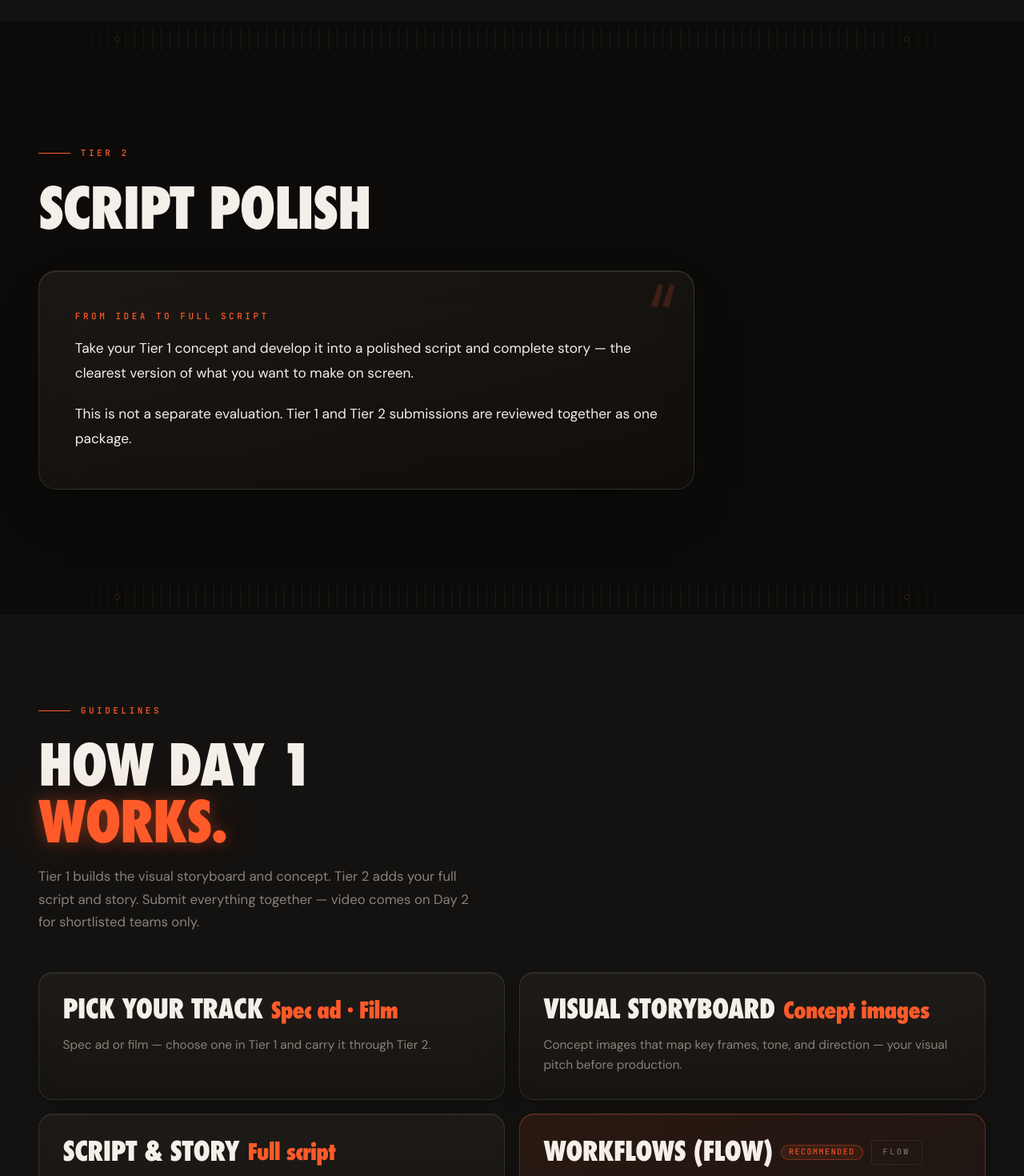
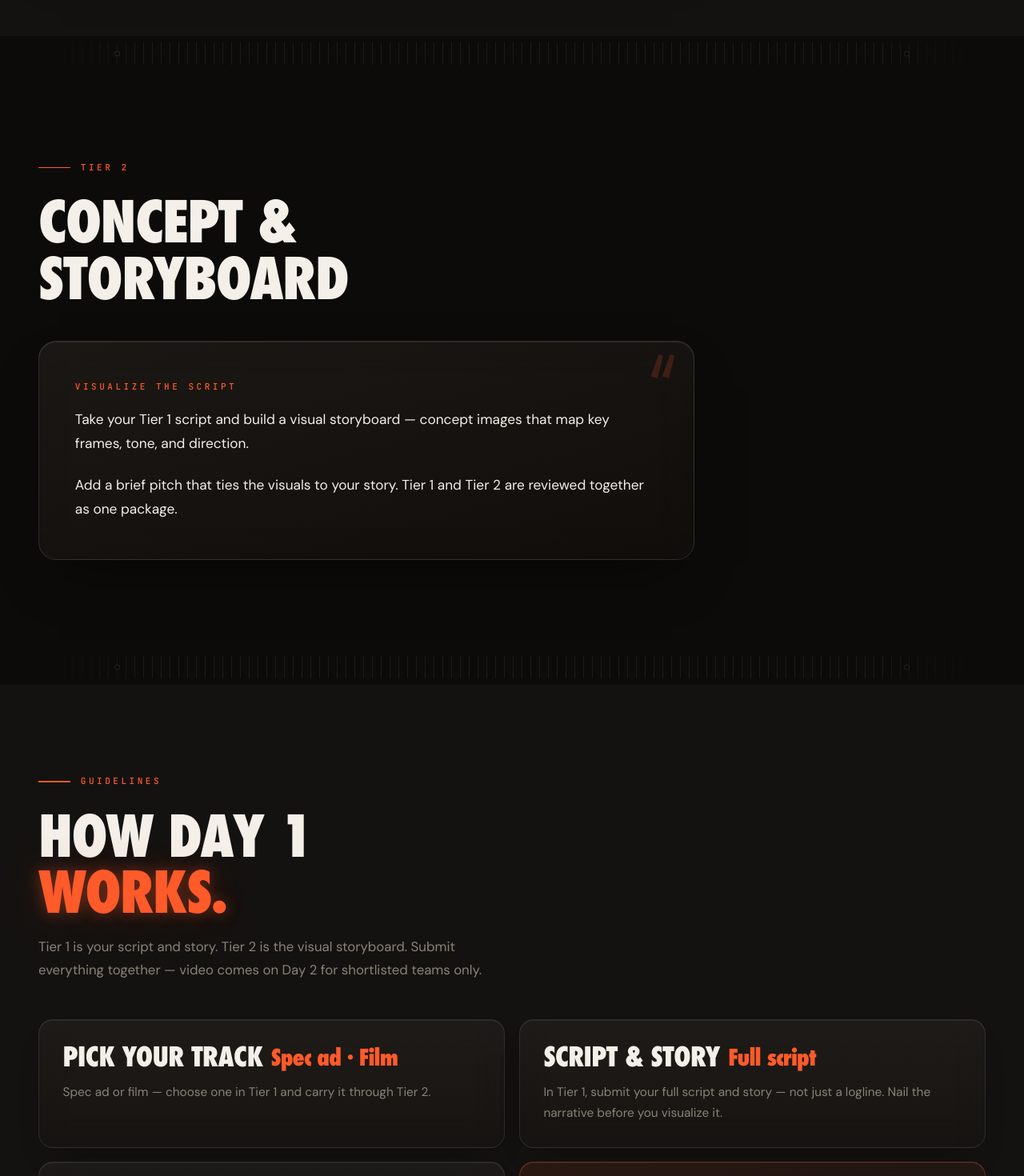
Before and after one commit to Harris-giki/AI-Playground, a Next.js app: page /tier-1-2 in a window 1280 px wide. Shown: the part 1330-2800 px from the top of the page at 80% size. Built offline with nearby package versions, Linux system fonts and the light colour scheme.

Commit message:
Corrected format

```diff
--- a/src/app/page.tsx
+++ b/src/app/page.tsx
@@ -50,15 +50,15 @@ const segments = [
 const stages = [
   {
     num: "S-01",
-    title: "Concept & Storyboard",
-    desc: "Choose a spec ad or a film — pitch with concept images, a storyboard, and brief text. Not evaluated alone; everyone continues to Tier 2.",
-    pills: ["Spec ad · Film", "Solo", "No cut", "Day 1"],
+    title: "Script Polish",
+    desc: "Choose a spec ad or a film — write your full script and story first. Not evaluated alone; everyone continues to Tier 2.",
+    pills: ["Spec ad · Film", "Solo", "Full script", "Day 1"],
   },
   {
     num: "S-02",
-    title: "Script Polish",
-    desc: "Everyone refines their Tier 1 concept into a polished script. Tier 1 and Tier 2 reviewed together — shortlist announced Day 1 evening.",
-    pills: ["Teams of 3–5", "Combined review", "Shortlist Day 1", "Script"],
+    title: "Concept & Storyboard",
+    desc: "Build the visual storyboard and concept from your script. Tier 1 and Tier 2 reviewed together — shortlist announced Day 1 evening.",
+    pills: ["Teams of 3–5", "Storyboard", "Combined review", "Shortlist Day 1"],
   },
   {
     num: "S-03",
--- a/src/app/tier-1-2/page.tsx
+++ b/src/app/tier-1-2/page.tsx
@@ -9,7 +9,7 @@ import { filmStudioUrl, workflowsUrl } from "@/lib/site";
 export const metadata: Metadata = {
   title: "Tier 1 & 2 · AI Playground · ImagineArt",
   description:
-    "Tier 1 and Tier 2 of AI Playground: visual storyboard, concept pitch, and polished script. Reviewed together on Day 1.",
+    "Tier 1 and Tier 2 of AI Playground: full script first, then visual storyboard. Reviewed together on Day 1.",
 };
 
 export default function TiersChallengePage() {
@@ -142,9 +142,9 @@ export default function TiersChallengePage() {
               <em>works.</em>
             </h2>
             <p className="prose-body mb-12 max-w-[560px]">
-              Tier 1 builds the visual storyboard and concept. Tier 2 adds your
-              full script and story. Submit everything together — video comes on
-              Day 2 for shortlisted teams only.
+              Tier 1 is your script and story. Tier 2 is the visual storyboard.
+              Submit everything together — video comes on Day 2 for shortlisted
+              teams only.
             </p>
           </ScrollReveal>
 
@@ -217,7 +217,7 @@ export default function TiersChallengePage() {
               <em>Everything included.</em>
             </h2>
             <p className="prose-body mb-10 max-w-[560px]">
-              Visual storyboard, full script, and story — scan the QR code or open
+              Full script, visual storyboard, and story — scan the QR code or open
               the form below. Need the full schedule?{" "}
               <Link href="/details" className="text-accent font-medium">
                 See The Event
--- a/src/lib/event-details.ts
+++ b/src/lib/event-details.ts
@@ -17,7 +17,7 @@ export type TierChallenge = {
 
 /** Brief overview of how the three tiers connect — used on /details. */
 export const tierProcessIntro =
-  "Three steps, one film. Tier 1 is exploration — pitch a spec ad or film with images and words. Tier 2 sharpens that into a script. Both are reviewed together on Day 1, shortlisted participants are announced that evening, and Tier 3 is where you generate video and make it for real.";
+  "Three steps, one film. Tier 1 is your script — write the story for a spec ad or film. Tier 2 is your visual storyboard. Both are reviewed together on Day 1, shortlisted participants are announced that evening, and Tier 3 is where you generate video and make it for real.";
 
 /** How participants advance between tiers. */
 export const tierEvaluationNote =
@@ -38,7 +38,7 @@ export const dayOneSchedule: ScheduleItem[] = [
   },
   {
     time: "11:00 AM",
-    desc: "Bingo, coffee, and networking. Tier 1 credits assigned — concept challenge goes live.",
+    desc: "Bingo, coffee, and networking. Tier 1 credits assigned — script challenge goes live.",
     tag: "Tier 1",
   },
   {
@@ -48,7 +48,7 @@ export const dayOneSchedule: ScheduleItem[] = [
   },
   {
     time: "12:00 PM",
-    desc: "Tier 1 begins — four hours to build your concept pitch.",
+    desc: "Tier 1 begins — write your full script and story.",
     tag: "Tier 1",
   },
   {
@@ -58,7 +58,7 @@ export const dayOneSchedule: ScheduleItem[] = [
   },
   {
     time: "4:00 PM",
-    desc: "Tier 1 concept submissions due. Lunch break @ INNO.",
+    desc: "Tier 1 script checkpoint. Lunch break @ INNO.",
     tag: "Tier 1",
   },
   {
@@ -68,12 +68,12 @@ export const dayOneSchedule: ScheduleItem[] = [
   },
   {
     time: "5:30 PM",
-    desc: "Tier 2 begins — refine your concept into a polished script.",
+    desc: "Tier 2 begins — build your visual storyboard and concept.",
     tag: "Tier 2",
   },
   {
     time: "7:30 PM",
-    desc: "Tier 2 script submissions due.",
+    desc: "Tier 2 submissions due — script and storyboard reviewed together.",
     tag: "Tier 2",
   },
   {
@@ -137,18 +137,18 @@ export const tierChallenges: TierChallenge[] = [
     id: "01",
     day: "Day 01",
     format: "Solo · Not evaluated alone",
-    name: "Concept & Storyboard",
+    name: "Script Polish",
     descLead: "Choose your track:",
     tracks: ["Spec ad", "Film"],
-    desc: "Pitch it with concept images plus a short write-up. Not evaluated on its own; this feeds directly into Tier 2.",
+    desc: "Write your full script and story first. Not evaluated on its own; this feeds directly into Tier 2.",
     hover: "TIER 01",
   },
   {
     id: "02",
     day: "Day 01",
     format: "Teams of 3–5",
-    name: "Script Polish",
-    desc: "Refine your Tier 1 concept into a polished script. Tier 1 and Tier 2 are reviewed together on Day 1 — shortlisted participants announced that evening.",
+    name: "Concept & Storyboard",
+    desc: "Build your visual storyboard and concept from your Tier 1 script. Tier 1 and Tier 2 are reviewed together on Day 1 — shortlisted participants announced that evening.",
     hover: "TIER 02",
   },
   {
@@ -156,7 +156,7 @@ export const tierChallenges: TierChallenge[] = [
     day: "Day 02",
     format: "Shortlisted only",
     name: "Make the Film",
-    desc: "Shortlisted participants only. Turn your concept and script into a finished film — generate video, assemble, and present.",
+    desc: "Shortlisted participants only. Turn your script and storyboard into a finished film — generate video, assemble, and present.",
     hover: "TIER 03",
   },
 ];
--- a/src/lib/tiers-challenge.ts
+++ b/src/lib/tiers-challenge.ts
@@ -20,26 +20,26 @@ export type TiersGuideline = {
 
 export const tiersChallenge = {
   heroEyebrow: "Tier 1 & 2",
-  title: "Concept to Script",
+  title: "Script to Storyboard",
   subtitle:
-    "Day 1 in two acts — build your visual storyboard and concept in Tier 1, then refine it into a full script and story in Tier 2. Both are reviewed together; shortlisted participants are announced that evening.",
+    "Day 1 in two acts — write your full script and story in Tier 1, then build the visual storyboard and concept in Tier 2. Both are reviewed together; shortlisted participants are announced that evening.",
   tier1: {
     label: "Tier 1",
-    title: "Concept & Storyboard",
+    title: "Script Polish",
     heading: "Spec ad or film — your call",
     paragraphs: [
       "Pick one track: a spec ad for a brand or product you invent (or reimagine), or a film concept — any genre, mood, or story that excites you.",
-      "Use concept images to build a visual storyboard and write a short pitch that explains what it is, who it's for, and why it works.",
+      "Write your full script and story first — the clearest version of what you want to make on screen. Not evaluated on its own; this feeds directly into Tier 2.",
     ],
     tracks: ["Spec ad", "Film"],
   },
   tier2: {
     label: "Tier 2",
-    title: "Script Polish",
-    heading: "From idea to full script",
+    title: "Concept & Storyboard",
+    heading: "Visualize the script",
     paragraphs: [
-      "Take your Tier 1 concept and develop it into a polished script and complete story — the clearest version of what you want to make on screen.",
-      "This is not a separate evaluation. Tier 1 and Tier 2 submissions are reviewed together as one package.",
+      "Take your Tier 1 script and build a visual storyboard — concept images that map key frames, tone, and direction.",
+      "Add a brief pitch that ties the visuals to your story. Tier 1 and Tier 2 are reviewed together as one package.",
     ],
   },
   guidelines: [
@@ -50,32 +50,32 @@ export const tiersChallenge = {
       highlight: "Spec ad · Film",
     },
     {
+      id: "script",
+      title: "Script & story",
+      desc: "In Tier 1, submit your full script and story — not just a logline. Nail the narrative before you visualize it.",
+      highlight: "Full script",
+    },
+    {
       id: "storyboard",
       title: "Visual storyboard",
-      desc: "Concept images that map key frames, tone, and direction — your visual pitch before production.",
+      desc: "In Tier 2, use concept images to map key frames and visual direction based on your script.",
       highlight: "Concept images",
-    },
-    {
-      id: "script",
-      title: "Script & story",
-      desc: "In Tier 2, submit your full script and story — not just a logline. Show us the narrative you intend to film.",
-      highlight: "Full script",
     },
     {
       id: "workflows",
       title: "Workflows (Flow)",
-      desc: "We recommend using ImagineArt Flow for concept art and storyboard frames. You can also use other ImagineArt features — like Film Studio — if that fits your process better.",
+      desc: "We recommend using ImagineArt Flow for storyboard frames and concept art in Tier 2. You can also use other ImagineArt features — like Film Studio — if that fits your process better.",
       tag: "Flow",
       recommended: true,
     },
   ] satisfies TiersGuideline[],
   submission: {
-    title: "Submit your concept & script",
+    title: "Submit your script & storyboard",
     intro:
       "One submission at the end of Day 1 — include everything below. Tier 1 and Tier 2 are reviewed together.",
     deliverables: [
+      "Your full script and story",
       "Visual storyboard with concept images",
-      "Your full script and story",
       "Brief concept pitch text",
     ],
     portalLabel: "Tier 1 & 2 portal",
```
